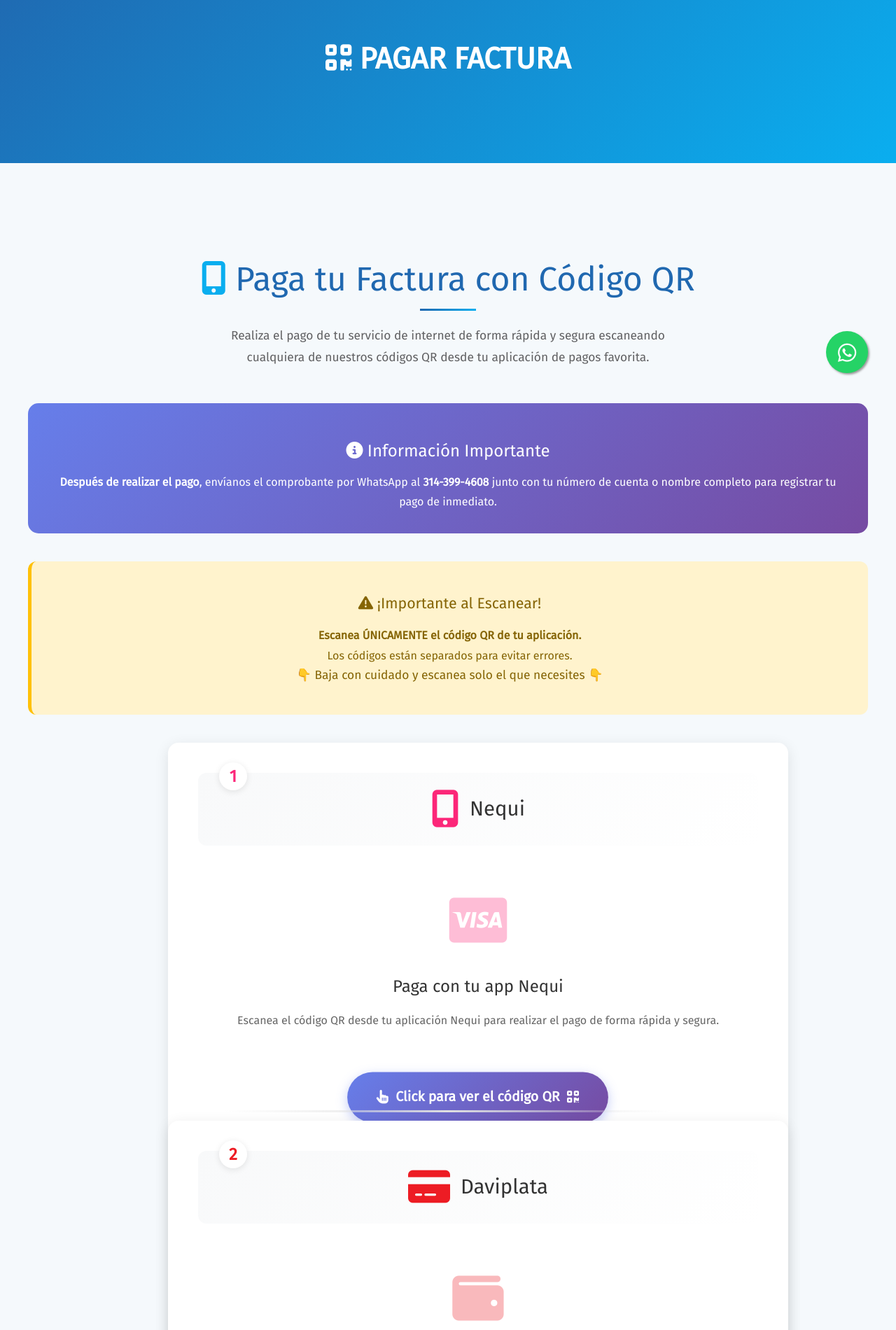
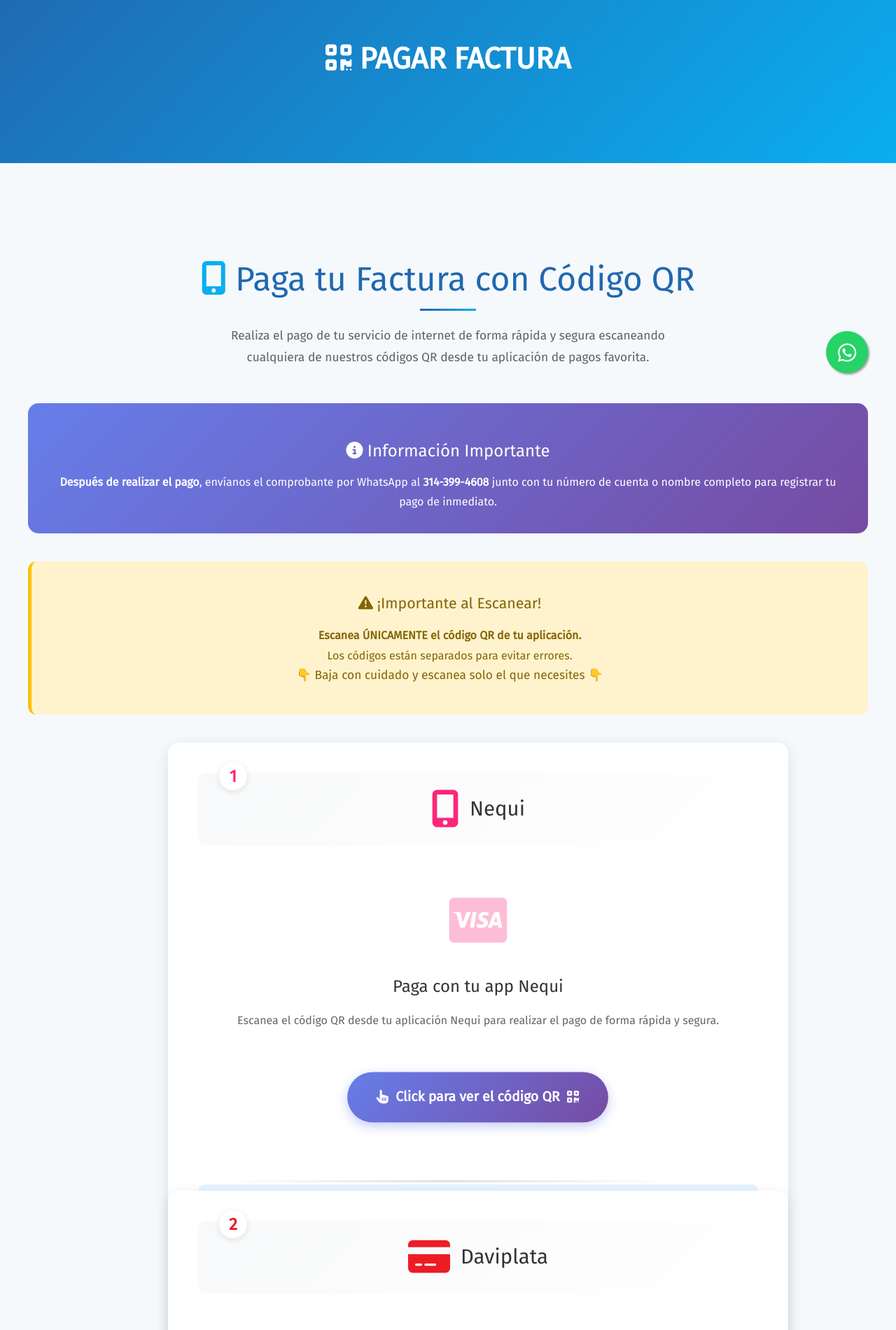
Before and after one commit to Juanda099/konectado, a PHP site: page /proditel/pagar-factura.php in a window 1280 px wide. Shown: the part 227-2127 px from the top of the page at 70% size. Run offline with PHP 8.4, Linux system fonts and the light colour scheme; some libraries are stand-ins or nearby versions; grey boxes are pictures that could not be loaded.

Commit message:
Corregir superposición de tarjetas flip - Ajustar altura y espaciado

```diff
--- a/public_html/pagar-factura.php
+++ b/public_html/pagar-factura.php
@@ -61,8 +61,8 @@
 		text-align: center;
 		position: relative;
 		perspective: 1000px;
-		min-height: 500px;
 		cursor: pointer;
+		height: auto;
 	}
 
 	.qr-card::before {
@@ -84,7 +84,7 @@
 	.qr-card-inner {
 		position: relative;
 		width: 100%;
-		height: 100%;
+		min-height: 600px;
 		text-align: center;
 		transition: transform 0.6s;
 		transform-style: preserve-3d;
@@ -97,6 +97,9 @@
 	.qr-card-front, .qr-card-back {
 		position: absolute;
 		width: 100%;
+		min-height: 600px;
+		top: 0;
+		left: 0;
 		backface-visibility: hidden;
 		border-radius: 15px;
 		padding: 40px;
@@ -104,6 +107,9 @@
 		background: white;
 		border: 3px solid transparent;
 		transition: all 0.3s ease;
+		display: flex;
+		flex-direction: column;
+		justify-content: flex-start;
 	}
 
 	.qr-card-front {
@@ -343,6 +349,15 @@
 		}
 
 		.qr-card {
+			padding: 30px 20px;
+		}
+
+		.qr-card-inner {
+			min-height: 550px;
+		}
+
+		.qr-card-front, .qr-card-back {
+			min-height: 550px;
 			padding: 30px 20px;
 		}
 
```
